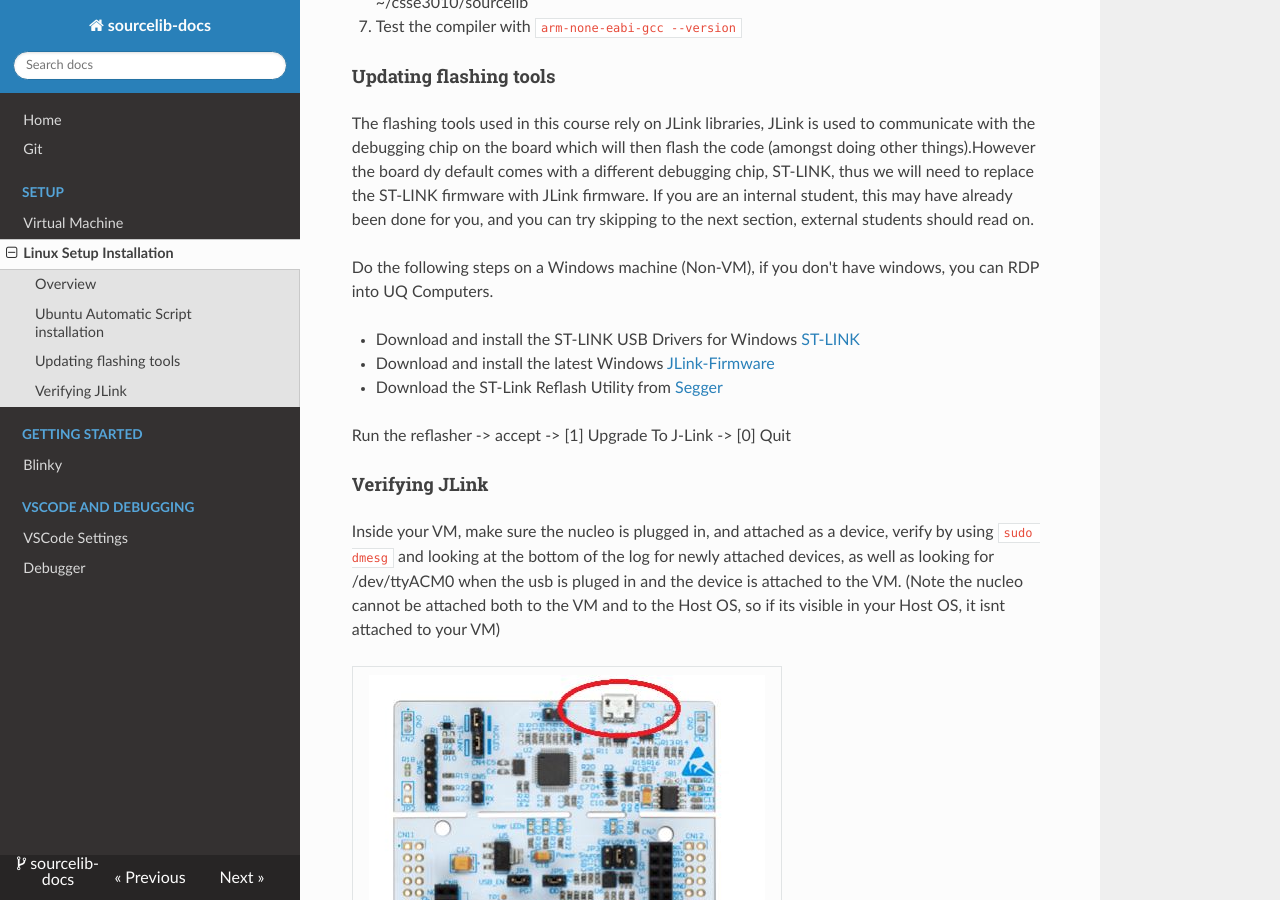
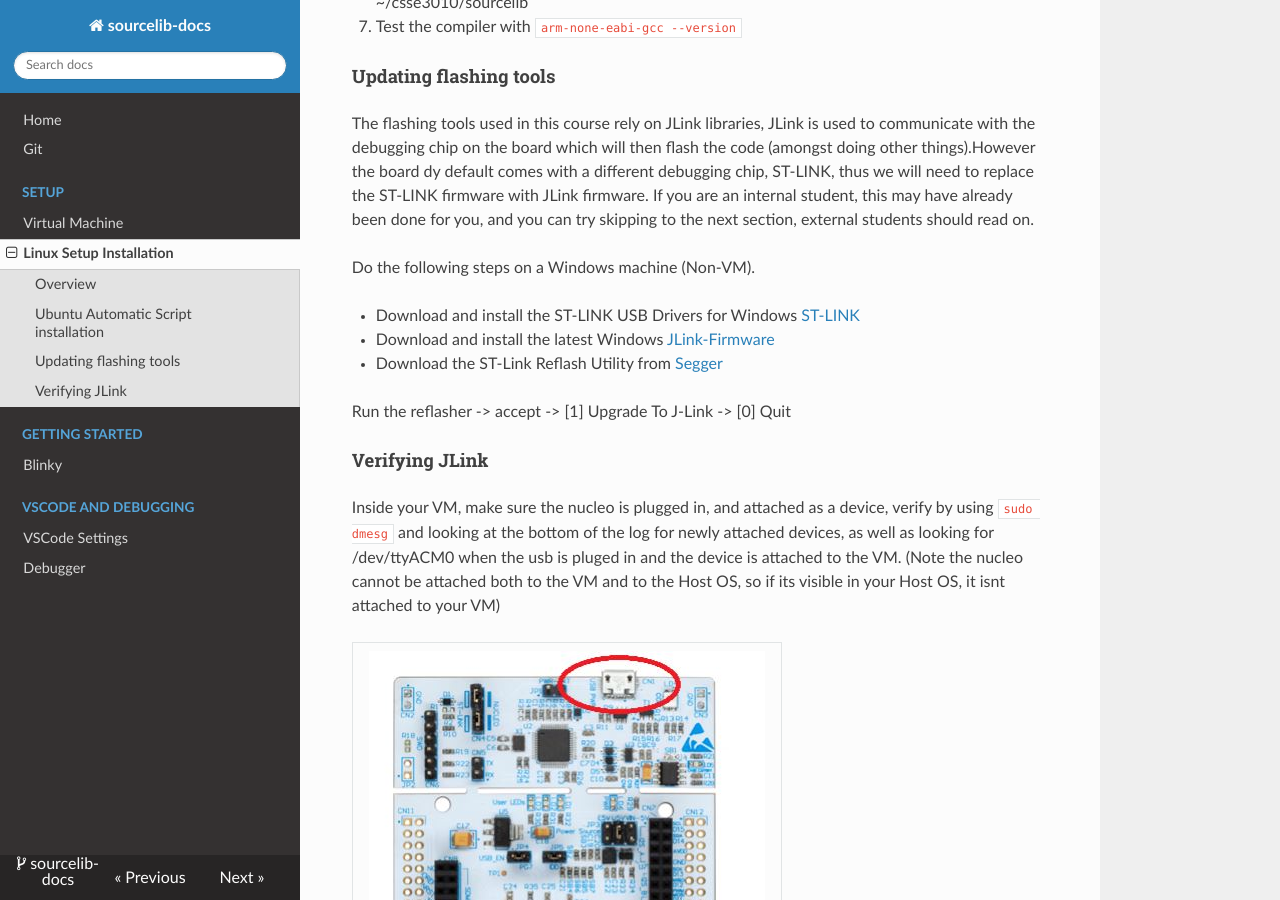
Before and after one commit to uqiotstudio/sourcelib-docs, an MkDocs documentation site: the page built from docs/setup/linux/linux.md, in a window 1280 px wide and 900 px high, scrolled down 594 px. Built offline with MkDocs 1.6.1, drawn with Linux system fonts in a browser that asks for light colours; nearby versions of some CDN libraries.

Commit message:
removed the line about RDP

```diff
--- a/docs/setup/linux/linux.md
+++ b/docs/setup/linux/linux.md
@@ -18,7 +18,7 @@
 
 The flashing tools used in this course rely on JLink libraries, JLink is used to communicate with the debugging chip on the board which will then flash the code (amongst doing other things).However the board dy default comes with a different debugging chip, ST-LINK, thus we will need to replace the ST-LINK firmware with JLink firmware. If you are an internal student, this may have already been done for you, and you can try skipping to the next section, external students should read on.
 
-Do the following steps on a Windows machine (Non-VM), if you don't have windows, you can RDP into UQ Computers.
+Do the following steps on a Windows machine (Non-VM).
 
 * Download and install the ST-LINK USB Drivers for Windows [ST-LINK](https://www.st.com/en/development-tools/stsw-link009.html)
 * Download and install the latest Windows [JLink-Firmware](https://www.segger.com/downloads/jlink/)
```
